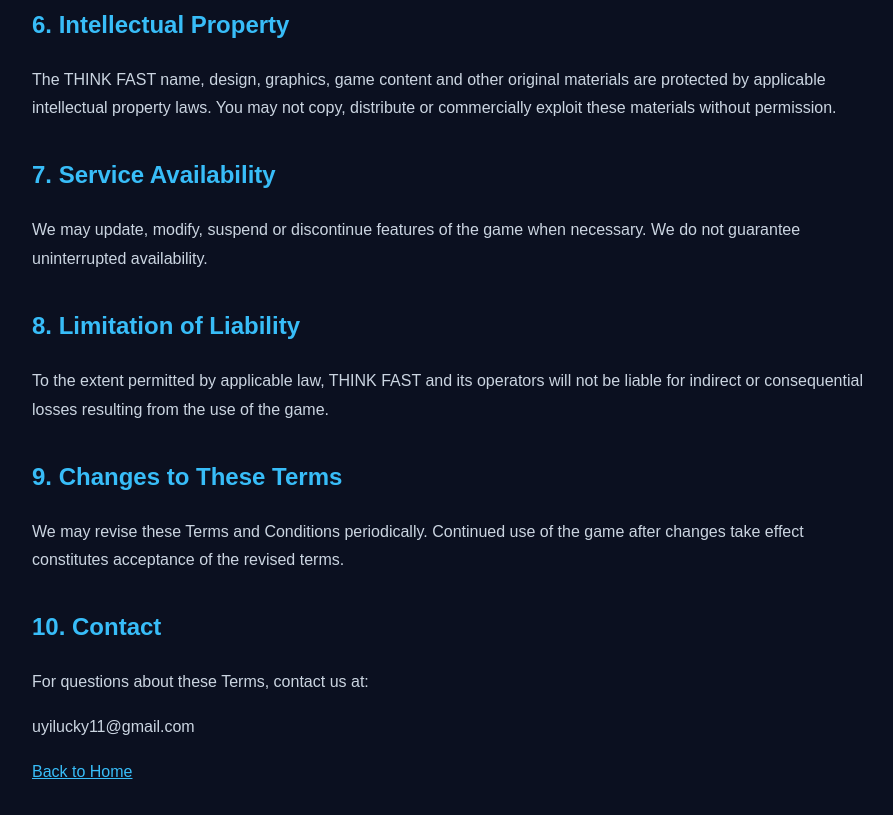
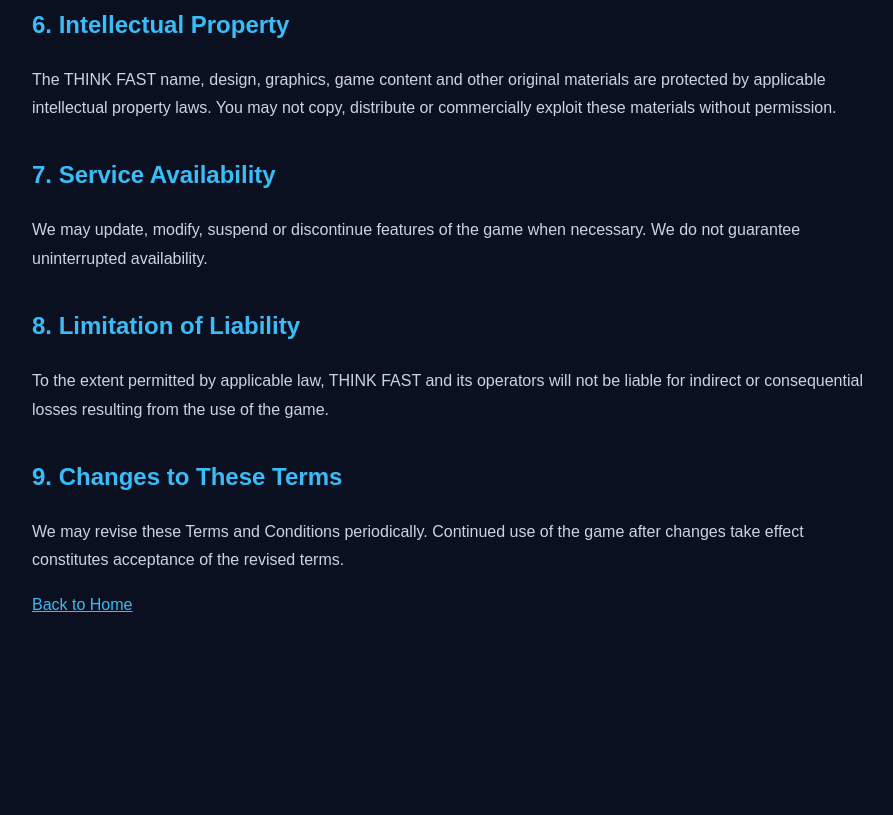
Before and after one commit to uyilucky11/think-fast-legal, a plain HTML site: page terms.html in a window 1280 px wide. Shown: the part 985-1800 px from the top of the page, without its empty margins (183-1076 px from the left). After the commit the page ends 1651 px from the top, so only its background shows below. Drawn offline with Linux system fonts and the light colour scheme.

Commit message:
Update terms.html

```diff
--- a/terms.html
+++ b/terms.html
@@ -97,11 +97,7 @@ Continued use of the game after changes take effect
 constitutes acceptance of the revised terms.
 </p>
 
-<h2>10. Contact</h2>
-<p>
-For questions about these Terms, contact us at:
-</p>
-<p>uyilucky11@gmail.com</p>
+
 
 <p><a href="index.html">Back to Home</a></p>
 
```
